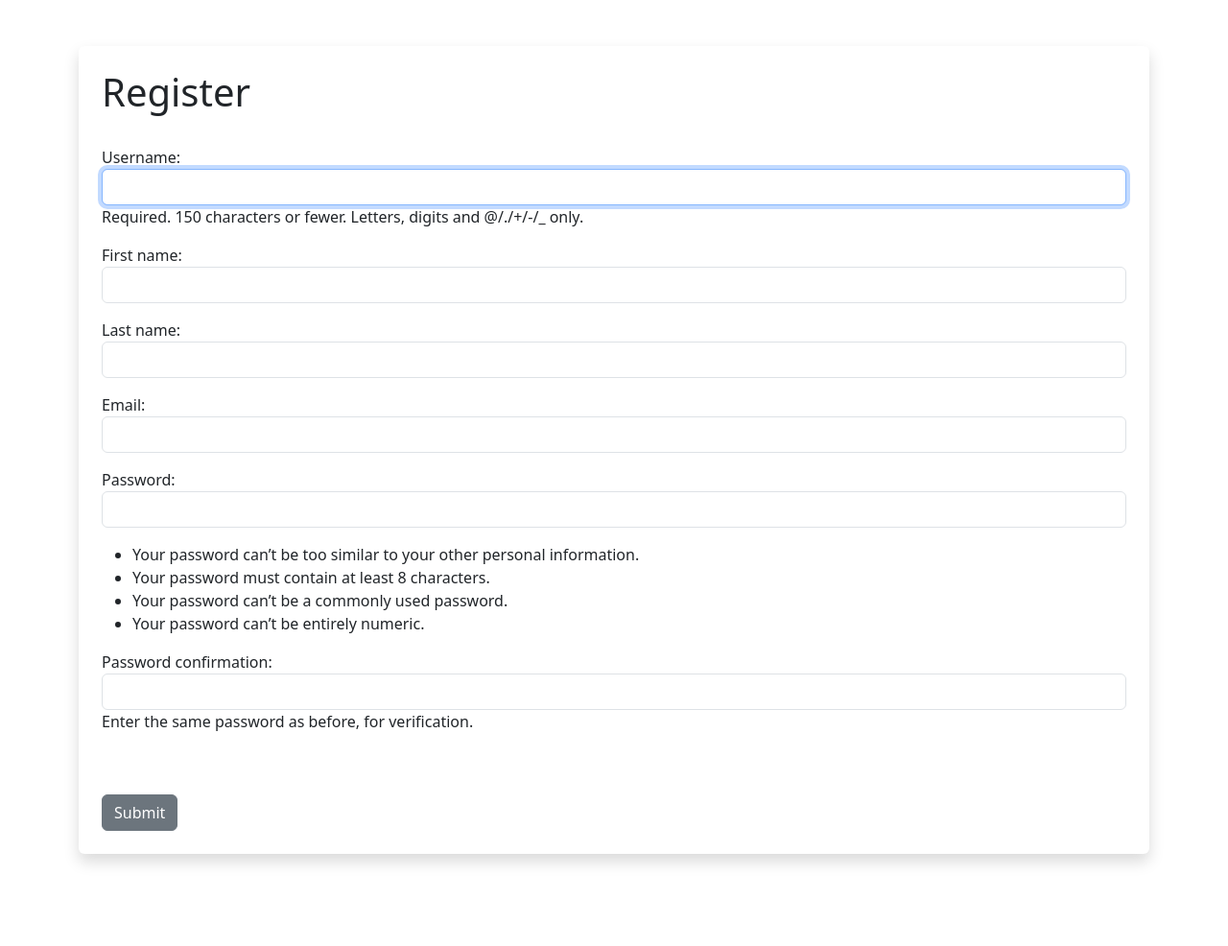
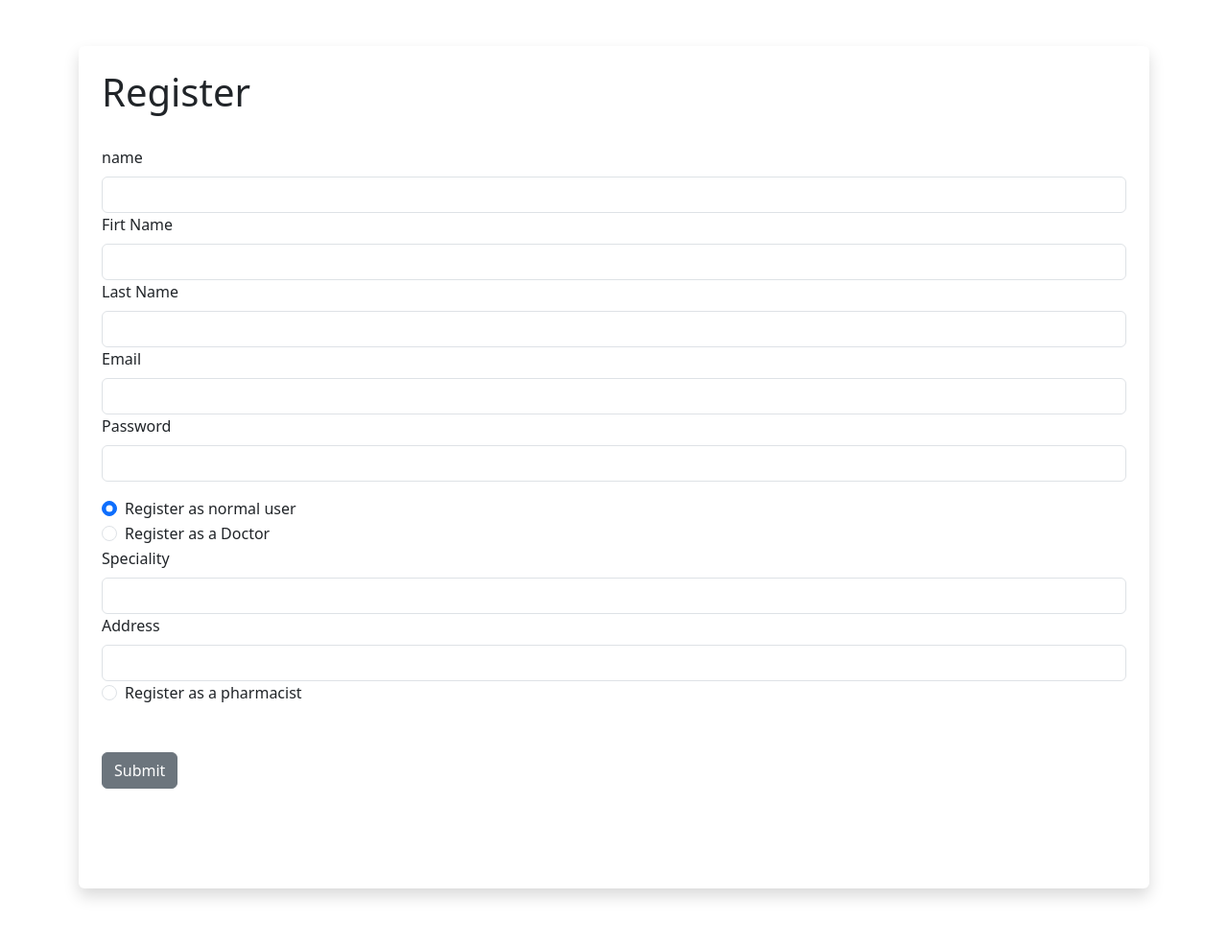
Before and after one commit to Badis8/MedApp, a Django app: page /users/register_user in a window 1280 px wide. Shown: the part 56-1042 px from the top of the page at 96% size. After the commit the page ends 993 px from the top, so only its background shows below. Run offline with Django 4.2, Linux system fonts and the light colour scheme.

Commit message:
refactoring authentification: made it a bit more manual for multi type authentification

```diff
--- a/medApp/schedulingApp/admin.py
+++ b/medApp/schedulingApp/admin.py
@@ -1,4 +1,2 @@
 from django.contrib import admin
-from .models import PendingDoctors
-admin.site.register(PendingDoctors)
 # Register your models here.
--- a/medApp/schedulingApp/views.py
+++ b/medApp/schedulingApp/views.py
@@ -15,8 +15,4 @@
     isNormalUserr=request.user.groups.filter(name="Doctor").exists()
     isDoctor=request.user.groups.filter(name="pharmacist").exists()
     isPharmacist=request.user.groups.filter(name="normal").exists()
-    print(isChecker)
-    print(isNormalUserr)
-    print(isDoctor)
-    print(isPharmacist)
     return render(request,"schedulingApp/generalPresentation.html",{"isChecker":isChecker})
--- a/medApp/users/admin.py
+++ b/medApp/users/admin.py
@@ -1,3 +1,4 @@
 from django.contrib import admin
-
+from .models import PendingDoctors
+admin.site.register(PendingDoctors)
 # Register your models here.
--- a/medApp/users/templates/authentification/register_user.html
+++ b/medApp/users/templates/authentification/register_user.html
@@ -11,7 +11,22 @@
 
 
 {% endif %}
+<script>
+    function showNormalFields() {
+        document.getElementById("DoctorSpeciltyLabel").style.display = "none";
+        document.getElementById("DoctorSpecilty").style.display = "none";
+        document.getElementById("DoctorAddressLabel").style.display = "none";
+        document.getElementById("DoctorAddress").style.display = "none";
+    }
 
+    function showDoctorFields() {
+        console.log("here")
+        document.getElementById("DoctorSpeciltyLabel").style.display = "block";
+        document.getElementById("DoctorSpecilty").style.display = "block";
+        document.getElementById("DoctorAddressLabel").style.display = "block";
+        document.getElementById("DoctorAddress").style.display = "block";
+    }
+    </script>
 <br>
 <br>
 	<div class="shadow p-4 mb-5 bg-body rounded">
@@ -22,7 +37,77 @@
 		<form action="{% url 'Register' %}" method=POST>
 			{% csrf_token %}
 
-			{{ form.as_p }}
+
+
+
+
+            <div class="mb-3">
+
+
+
+                <div class="mb-3">
+                    <label for="nameInput" class="form-label">name</label>
+                    <input type="text" class="form-control" id="exampleInputName" aria-describedby="emailHelp" name="username"">
+                <div class="mb-3">
+
+
+
+                <div class="mb-3">
+                    <label for="nameInput" class="form-label">Firt Name</label>
+                    <input type="text" class="form-control" id="exampleInputName" aria-describedby="emailHelp" name="firstName"">
+                <div class="mb-3">
+
+
+                    <div class="mb-3">
+                        <label for="nameInput" class="form-label">Last Name</label>
+                        <input type="text" class="form-control" id="exampleInputName" aria-describedby="emailHelp" name="LastName"">
+                    <div class="mb-3">
+
+                        <div class="mb-3">
+                            <label for="nameInput" class="form-label">Email</label>
+                            <input type="email" class="form-control" id="exampleInputName" aria-describedby="emailHelp" name="EmailAddress"">
+                        <div class="mb-3">
+
+
+
+                  <label for="exampleInputPassword1" class="form-label">Password</label>
+                  <input type="password" class="form-control" id="exampleInputPassword1" name="password">
+                </div>
+
+
+
+
+            <div class="form-check">
+                <input class="form-check-input" type="radio" name="flexRadioDefault" id="flexRadioDefault1" value="Normal"  onclick="showNormalFields()"  checked>
+                <label class="form-check-label" for="flexRadioDefault1">
+                  Register as normal user
+                </label>
+              </div>
+
+              <div class="form-check">
+                <input class="form-check-input" type="radio" name="flexRadioDefault" id="flexRadioDefault2" value="Doctor"  onclick="showDoctorFields()"   >
+                <label class="form-check-label" for="flexRadioDefault2">
+                  Register as a Doctor
+                </label>
+              </div>
+              <div class="mb-3">
+                <label for="nameInput" class="form-label" id="DoctorSpeciltyLabel" display="none" >Speciality</label>
+                <input type="text" class="form-control" id="DoctorSpecilty" aria-describedby="emailHelp" name="Speciality" >
+            <div class="mb-3">
+
+                <div class="mb-3">
+                    <label for="nameInput" class="form-label" id="DoctorAddressLabel">Address</label>
+                    <input type="text" class="form-control" id="DoctorAddress" aria-describedby="emailHelp" name="Speciality">
+                <div class="mb-3">
+
+              <div class="form-check">
+                <input class="form-check-input" type="radio" name="flexRadioDefault" id="flexRadioDefault1" value="pharmacist">
+                <label class="form-check-label" for="flexRadioDefault1">
+                  Register as a pharmacist
+                </label>
+              </div>
+
+
 
 
 
@@ -35,4 +120,5 @@
 
 </div>
 <br/><br/>
+
 {% endblock %}
--- a/medApp/users/urls.py
+++ b/medApp/users/urls.py
@@ -4,5 +4,6 @@
 
     path('login_user',views.login_user,name="login"),
     path('logout_user',views.logout_user,name="logout"),
-    path('register_user',views.registerRequestForm,name="Register")
+    path('register_user',views.registerRequestForm,name="Register"),
+    path('register_doctor',views.registreDoctor,name="Doctor")
 ]
--- a/medApp/users/views.py
+++ b/medApp/users/views.py
@@ -3,6 +3,8 @@
 from django.contrib import messages
 from django.contrib.auth.forms import UserCreationForm
 from .forms import RegisterUserForm
+from django.contrib.auth.models import User
+from .models import PendingDoctors
 
 def login_user(request):
     if request.method=="POST":
@@ -24,19 +26,32 @@
     messages.success(request,("successfully logged out!"))
     return redirect('home')
 def registerRequestForm(request):
-	if request.method == "POST":
-		form = RegisterUserForm(request.POST)
-		if form.is_valid():
-			form.save()
-			username = form.cleaned_data['username']
-			password = form.cleaned_data['password1']
-			user = authenticate(username=username, password=password)
-			login(request, user)
-			messages.success(request, ("Registration Successful!"))
-			return redirect('home')
-	else:
-		form = RegisterUserForm()
+    if request.method == "POST":
+            username=request.POST.get('username')
+            first=request.POST.get('firstName')
+            last=request.POST.get('LastName')
+            email=request.POST.get('EmailAddress')
+            password=request.POST.get('password')
+            typeSelected=request.POST.get('flexRadioDefault')
+            users = User.objects.all()
+            for user in users:
+                print(user.email)
+                if((user.email==email) or (user.username==username)):
+                       messages.success(request,'email or username already used on our data base,please use another one')
+                       return render(request, 'authentification/register_user.html', {
 
-	return render(request, 'authentification/register_user.html', {
-		'form':form,
-		})
+                })
+            if(typeSelected=="Normal"):
+                new_user = User.objects.create_user(username=username, password=password,email=email)
+                new_user.first_name = first
+                new_user.last_name = last
+                new_user.save()
+            if(typeSelected=="Doctor"):
+                redirect('DoctorRegistration')
+
+
+    return render(request, 'authentification/register_user.html', {
+
+    })
+def registreDoctor(request,username,firstname,lastname,password,email):
+    return render(request,'authentification/register_doctor.html',{})
```
Also changed, not shown: medApp/schedulingApp/models.py (+0 -10 lines), medApp/users/models.py (+9 -0 lines), medApp/users/templates/authentification/authentification.html (+7 -4 lines), medApp/db.sqlite3, medApp/schedulingApp/migrations/0002_delete_pendingdoctors.py (added), medApp/users/migrations/0001_initial.py (added).
